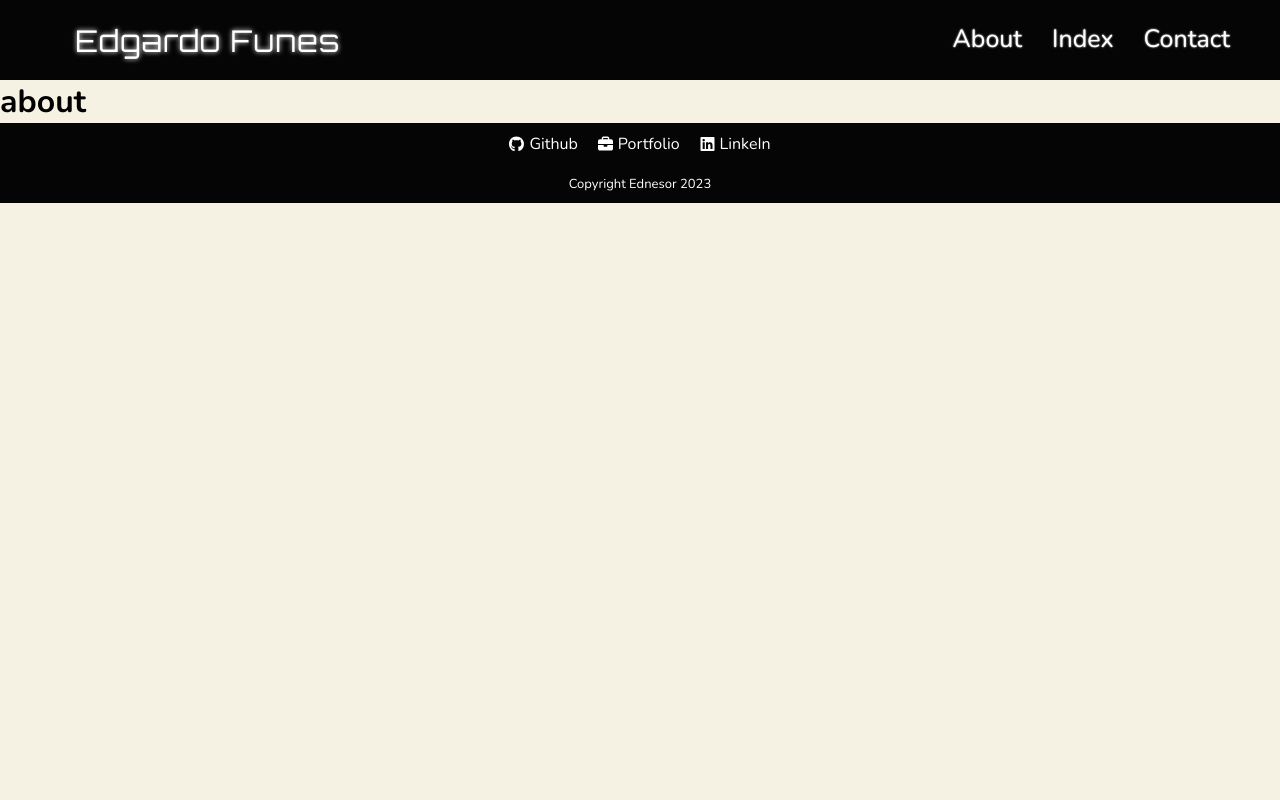
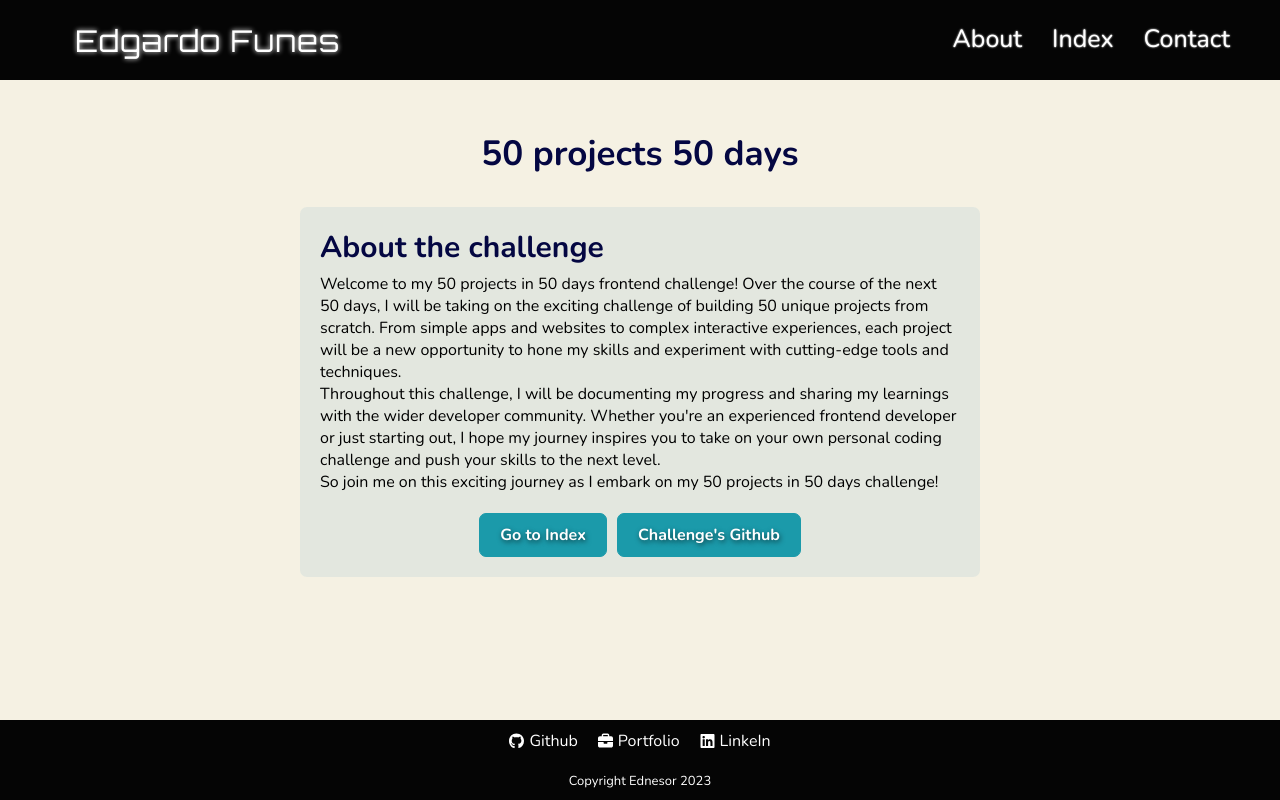
Before and after one commit to Ednesor/50-projects-50-days, a Next.js app: page /about in a window 1280 px wide. Built offline with nearby package versions, Linux system fonts and the light colour scheme.

Commit message:
feat: add about page

```diff
--- a/src/pages/about/index.jsx
+++ b/src/pages/about/index.jsx
@@ -1,5 +1,7 @@
 import Layout from '@/components/Layout/Layout'
 import React from 'react'
+import style from "./about.module.css"
+import Link from 'next/link'
 
 export default function About() {
     return (
@@ -7,7 +9,20 @@ export default function About() {
             title="About | 50 projects 50 days"
             description={"Description about the project"}
         >
-            <h1>about</h1>
+            <div className={style.container}>
+                <h1>50 projects 50 days</h1>
+                <div className={style.aboutContainer}>
+                    <h2 className={style.title}>About the challenge</h2>
+                    <p>Welcome to my 50 projects in 50 days frontend challenge! Over the course of the next 50 days, I will be taking on the exciting challenge of building 50 unique projects from scratch. From simple apps and websites to complex interactive experiences, each project will be a new opportunity to hone my skills and experiment with cutting-edge tools and techniques.</p>
+                    <p>Throughout this challenge, I will be documenting my progress and sharing my learnings with the wider developer community. Whether you're an experienced frontend developer or just starting out, I hope my journey inspires you to take on your own personal coding challenge and push your skills to the next level.</p>
+                    <p>So join me on this exciting journey as I embark on my 50 projects in 50 days challenge!</p>
+
+                    <div className={style.buttonContainer}>
+                        <Link className={style.button} href={"/index"}>Go to Index</Link>
+                        <Link className={style.button} href={"https://github.com/bradtraversy/50projects50days"} target='_blank'>Challenge's Github</Link>
+                    </div>
+                </div>
+            </div>
         </Layout>
     )
 }
```
